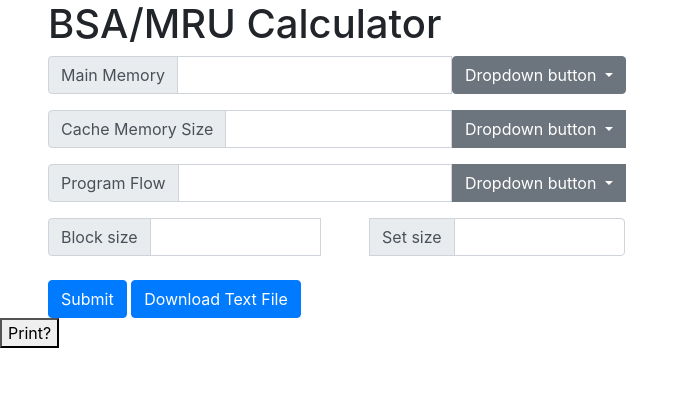
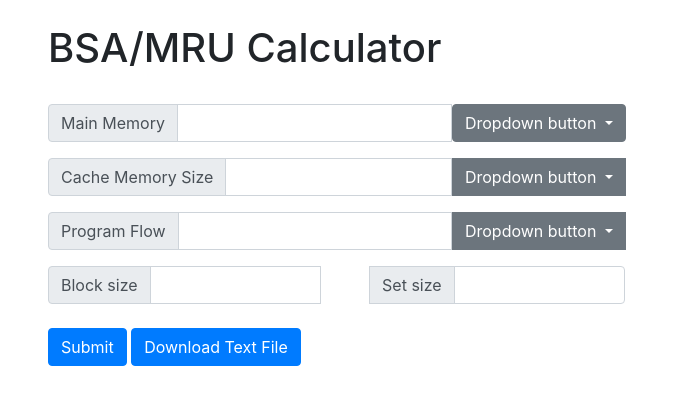
Before and after one commit to meJill/CSARCH2_SimProj, a Node server app: page / in a window 1280 px wide. Shown: the top 413 px of the page, without its empty margins (0-689 px from the left). Run offline with Node 20, Linux system fonts and the light colour scheme; some libraries are stand-ins or nearby versions.

Commit message:
design edit

```diff
--- a/public/bsa-mru.js
+++ b/public/bsa-mru.js
@@ -160,6 +160,11 @@ $(document).ready(function () {
         new_cache = new BlockSetAssociativeCache(loginForm.elements.cache_type.innerText, parseInt(loginForm.elements.cache_size.value), parseInt(loginForm.elements.set_size.value), parseInt(loginForm.elements.block_size.value))
         new_cache.simulate(programFlowInt)
 
+        var element = document.createElement("div");
+        element.innerHTML = "RESULTS";
+        element.className = "h4"
+        $("#info").append(element);
+
         Hits = new_cache.hits
         var element = document.createElement("div");
         element.innerHTML = "Hits: " +  Hits;
@@ -187,20 +192,28 @@ $(document).ready(function () {
         $("#info").append(element);
 
         element = document.createElement("div");
-        element.innerHTML = "Cache Memory";
+        element.innerHTML = "Cache Memory: ";
         $("#info").append(element);
         var blocksetsize = new_cache.cache_size/new_cache.set_size
         for (var s = 0; s < new_cache.numSets; s++) {
           element = document.createElement("div");
-          element.innerHTML = "Set " + s;
+
+
+          element.innerHTML = "Set " + s ;
+
           $("#info").append(element);
           for (var i = 0; i < 2; i++) {
             element = document.createElement("div");
+            element = document.createElement("td");
+            element.className = "px-2";
+
             if (new_cache.sets[s].blocks[i] != null) {
               element.innerHTML = new_cache.sets[s].blocks[i].data;
+
             }
             else {
-              element.innerHTML = "BLOCK -";
+              element.innerHTML = "BLOCK -   ";
+
             }
             $("#info").append(element);
           }
--- a/views/index.ejs
+++ b/views/index.ejs
@@ -1,7 +1,7 @@
 <%-include('layouts/bsa-mru-top') -%>
 
 <div class="px-5">
-  <h1> BSA/MRU Calculator </h1>
+  <h1 class= "py-4"> BSA/MRU Calculator </h1>
     <div class="row">
         <div class="col-lg-6 ">
             <form action="" name="bsa-table">
@@ -74,14 +74,17 @@
                   </div>
                   <div class="mt-4"></div>
                   <button type="submit" class="btn btn-primary" id="Calculate">Submit</button>
-                  <button href="/download" class= "btn btn-primary" download="test.txt">Download Text File</button>
+                  <button type ="button" id = "print" class= "btn btn-primary">Download Text File</button>
             </form>
+            <div class = "pt-5"></div>
 
+            <div id="info" class = "px-3"></div>
+          </div>
         </div>
     </div>
 </div>
-<div id="info"></div>
-<button id="print">Print?</button>
+
+
 
 
 
```
